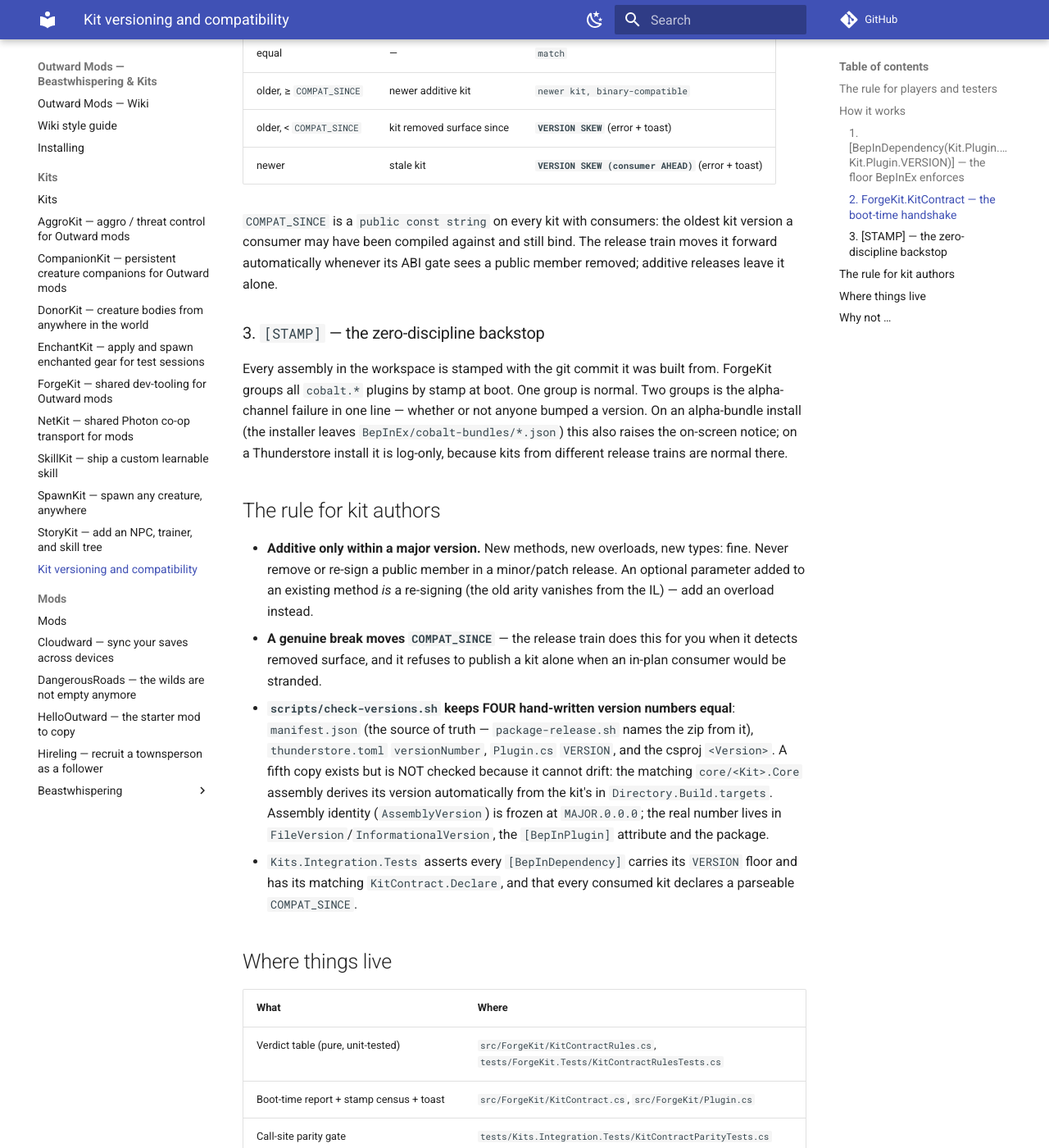
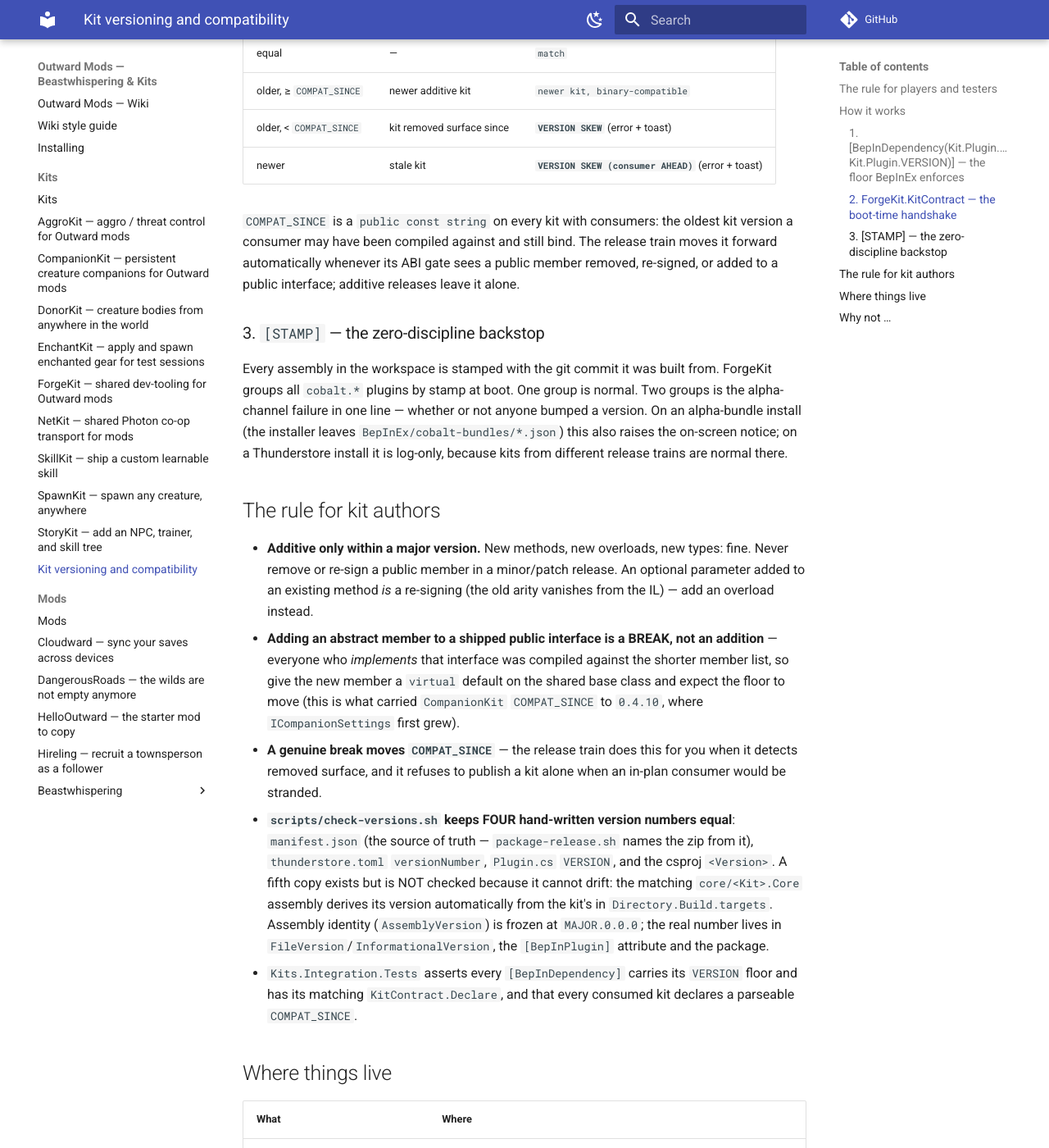
Before and after one commit to cobalt-craft/outward-mods-wiki, an MkDocs documentation site: the page built from docs/kits/versioning.md, in a window 1280 px wide and 1400 px high, scrolled down 1581 px. Shown: the whole window at 82% size. Built offline with MkDocs 1.6.1 and Material for MkDocs 9.7.7, drawn with Linux system fonts in a browser that asks for light colours; comment, search, counter and statistics services are not loaded; some of the changed text lies outside the part shown.

Commit message:
Sync wiki from source @ afd70af

```diff
--- a/docs/kits/versioning.md
+++ b/docs/kits/versioning.md
@@ -64,7 +64,8 @@ plugin's `Awake`) ForgeKit compares each declaration with the running kit's `VER
 
 `COMPAT_SINCE` is a `public const string` on every kit with consumers: the oldest kit version a
 consumer may have been compiled against and still bind. The release train moves it forward
-automatically whenever its ABI gate sees a public member removed; additive releases leave it alone.
+automatically whenever its ABI gate sees a public member removed, re-signed, or added to a public
+interface; additive releases leave it alone.
 
 ### 3. `[STAMP]` — the zero-discipline backstop
 
@@ -79,6 +80,10 @@ Thunderstore install it is log-only, because kits from different release trains
 - **Additive only within a major version.** New methods, new overloads, new types: fine. Never
   remove or re-sign a public member in a minor/patch release. An optional parameter added to an
   existing method *is* a re-signing (the old arity vanishes from the IL) — add an overload instead.
+- **Adding an abstract member to a shipped public interface is a BREAK, not an addition** —
+  everyone who *implements* that interface was compiled against the shorter member list, so give
+  the new member a `virtual` default on the shared base class and expect the floor to move (this is
+  what carried `CompanionKit` `COMPAT_SINCE` to `0.4.10`, where `ICompanionSettings` first grew).
 - **A genuine break moves `COMPAT_SINCE`** — the release train does this for you when it detects
   removed surface, and it refuses to publish a kit alone when an in-plan consumer would be stranded.
 - **`scripts/check-versions.sh` keeps FOUR hand-written version numbers equal**: `manifest.json`
@@ -99,7 +104,7 @@ Thunderstore install it is log-only, because kits from different release trains
 | Boot-time report + stamp census + toast | `src/ForgeKit/KitContract.cs`, `src/ForgeKit/Plugin.cs` |
 | Call-site parity gate | `tests/Kits.Integration.Tests/KitContractParityTests.cs` |
 | Version policy (core inherits, `AssemblyVersion` frozen) | `Directory.Build.targets` |
-| Release train ABI gate + `COMPAT_SINCE` bump | `scripts/release-train.py` (`removed_signatures`, `read_compat_since`) |
+| Release train ABI gate + `COMPAT_SINCE` bump | `scripts/release-train.py` (`abi_break_signatures` = `removed_signatures` + `added_interface_signatures`, `read_compat_since`) |
 | Alpha bundles: one tester, one bundle | `scripts/release-alpha.sh --profile`, `packaging/profiles/`, `packaging/install.ps1` |
 
 ## Why not …
```
